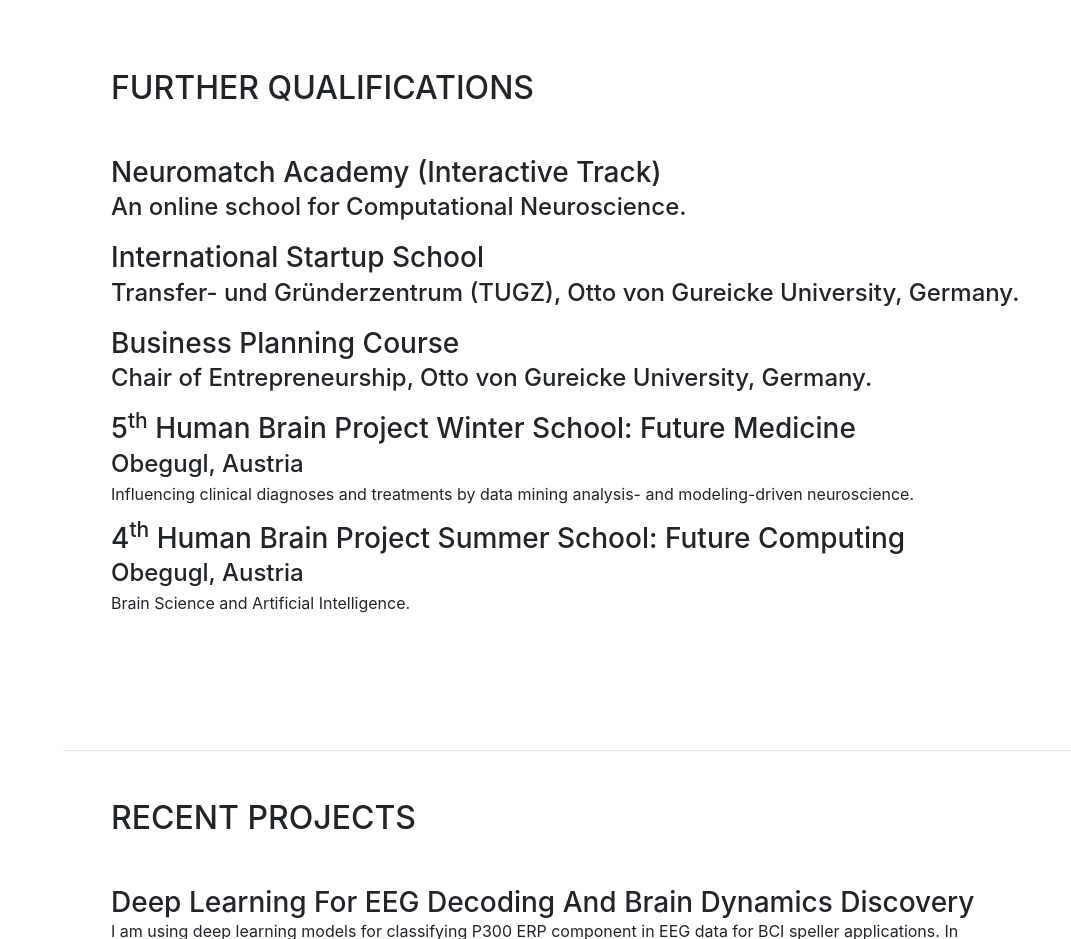
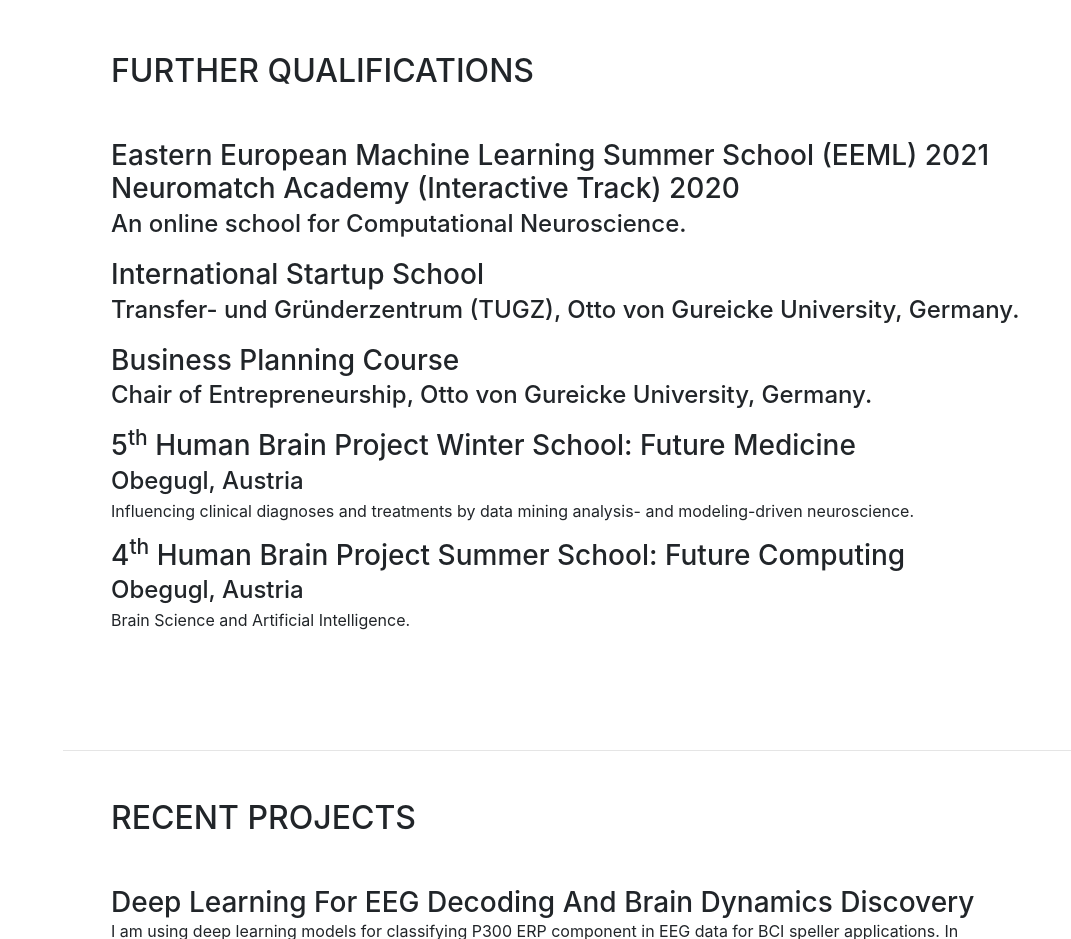
Before and after one commit to amr-farahat/amr-farahat.github.io, a website with bundled scripts: page index.html in a window 1280 px wide. Shown: the part 4000-4939 px from the top of the page, without its empty margins (209-1280 px from the left). Built offline with nearby package versions, Linux system fonts and the light colour scheme; some icons are missing; a web font is replaced by a local one.

Commit message:
add eeml

```diff
--- a/index.html
+++ b/index.html
@@ -334,7 +334,14 @@
 
           <div class="resume-item d-flex flex-column flex-md-row">
             <div class="resume-content mr-auto">
-              <h3 class="mb-0">Neuromatch Academy (Interactive Track)</h3>
+              <h3 class="mb-0">Eastern European Machine Learning Summer School (EEML) 2021</h3>
+
+            </div>
+          </div>
+
+          <div class="resume-item d-flex flex-column flex-md-row">
+            <div class="resume-content mr-auto">
+              <h3 class="mb-0">Neuromatch Academy (Interactive Track) 2020</h3>
               <div class="subheading mb-3">An online school for Computational Neuroscience.</div>
             </div>
           </div>
```
